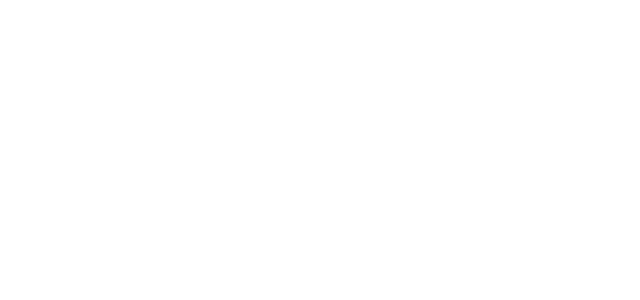
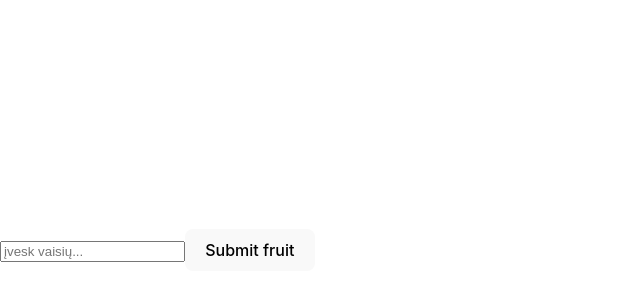
Before and after one commit to kazakeviciute/registravimo-sistema, a React (Vite) app in the folder frontend/: page / in a window 1280 px wide. Shown: the part 142-442 px from the top of the page, without its empty margins (0-640 px from the left). Built offline with nearby package versions, Linux system fonts and the light colour scheme.

Commit message:
formik ir submit

```diff
--- a/frontend/package.json
+++ b/frontend/package.json
@@ -10,8 +10,11 @@
     "preview": "vite preview"
   },
   "dependencies": {
+    "axios": "^1.6.3",
+    "formik": "^2.4.5",
     "react": "^18.2.0",
-    "react-dom": "^18.2.0"
+    "react-dom": "^18.2.0",
+    "yup": "^1.3.3"
   },
   "devDependencies": {
     "@types/react": "^18.2.15",
--- a/frontend/src/App.jsx
+++ b/frontend/src/App.jsx
@@ -1,4 +1,5 @@
 import { useEffect, useState } from "react";
+import FruitForm from "./FruitForm";
 
 const App = () => {
   const [fruits, setFruits] = useState([]);
@@ -18,6 +19,7 @@
 
   return (
     <div>
+      <FruitForm />
       <ul>
         {fruits.map((fruit) => (
           <li key={fruit}>{fruit}</li>
--- /dev/null
+++ b/frontend/src/FruitForm.jsx
@@ -0,0 +1,19 @@
+import * as Yup from 'yup';
+import {Formik, Form, Field} from 'formik';
+
+const FruitForm = () => {
+
+const handleSubmit = async (values) => {
+  console.log(values);
+}
+    return (
+       <Formik initialValues={{name: ""}} onSubmit={handleSubmit}>
+        <Form>
+            <Field name="name" placeholder="įvesk vaisių..."/>
+            <button type="submit">Submit fruit</button>
+        </Form>
+       </Formik>
+    )
+}
+
+export default FruitForm
```
Also changed, not shown: 1 other file (tests, documents, lock files or other folders).
